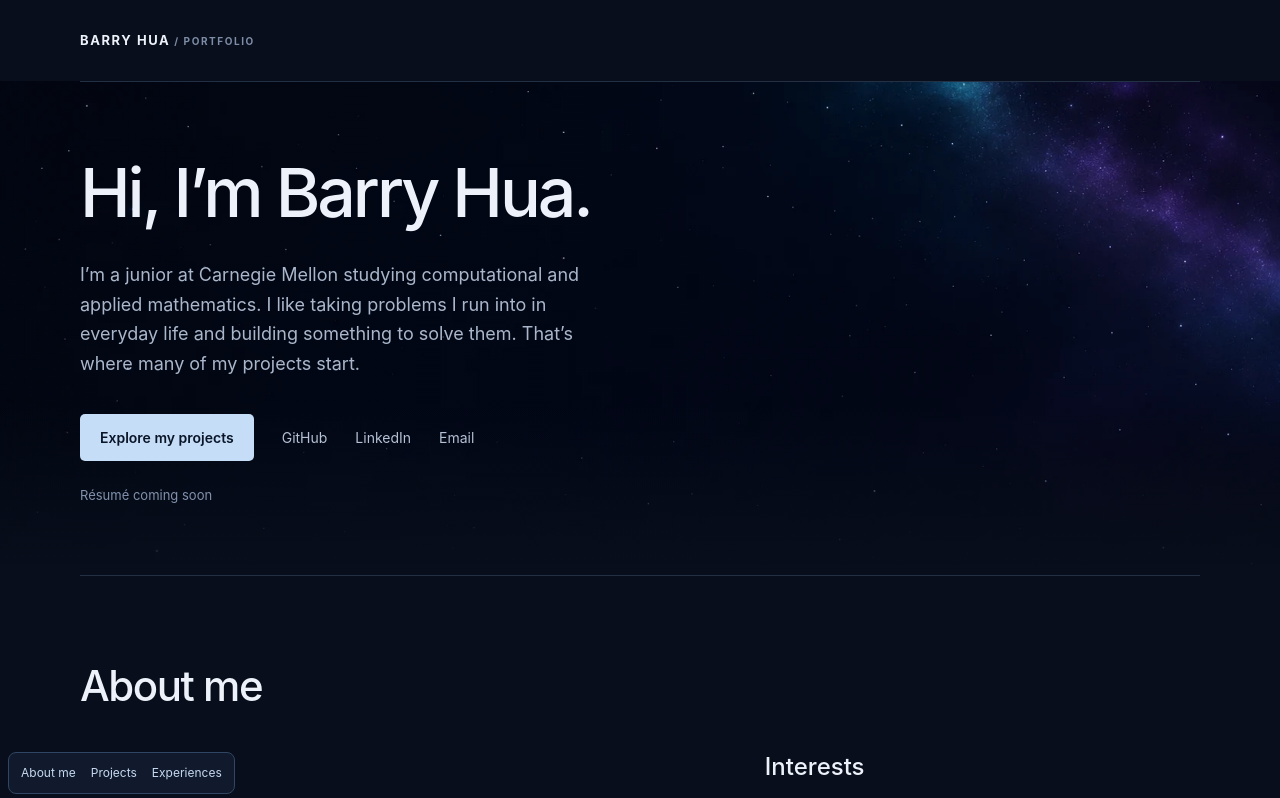
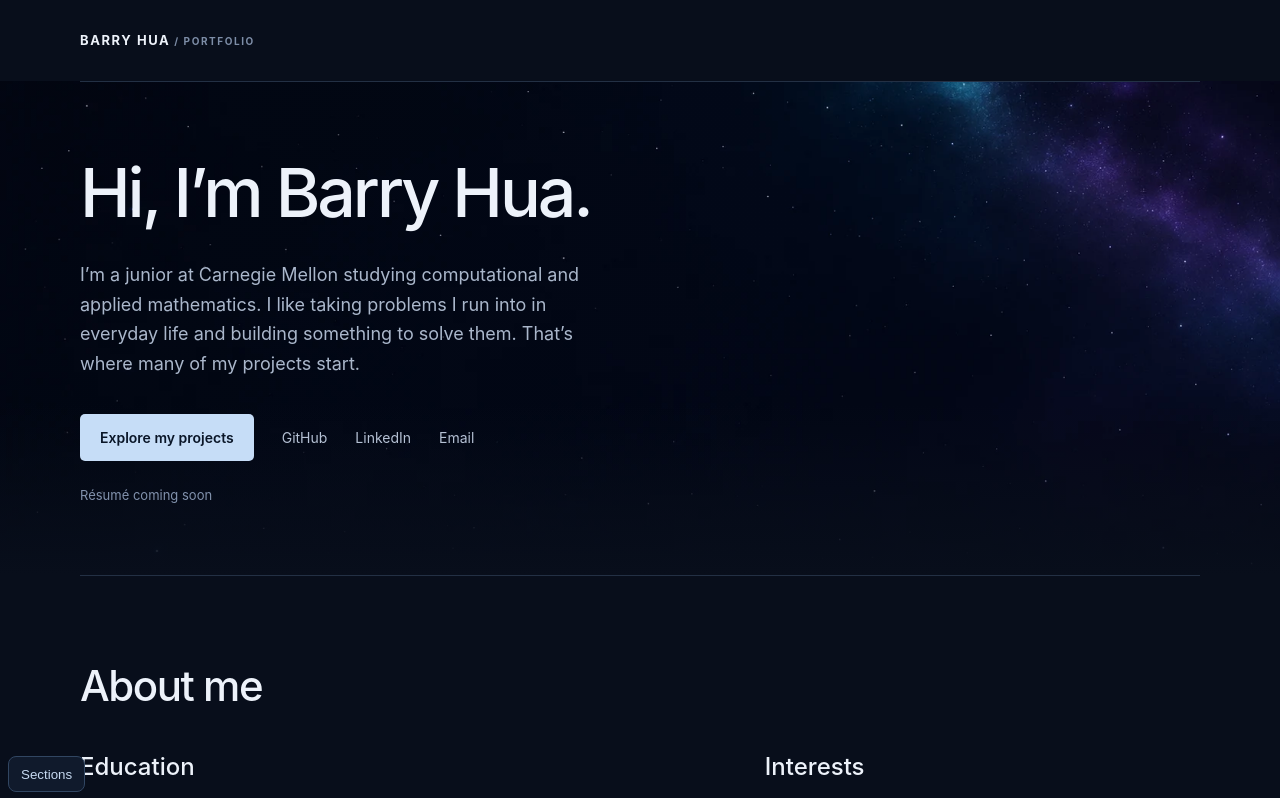
Before and after one commit to TakinaHua/takinahua.github.io, a React (Vite) app: page / in a window 1280 px wide. Shown: the top 798 px of the page. Built offline with nearby package versions, Linux system fonts and the light colour scheme.

Commit message:
feat: add subsection bars to the curved navigation rail

```diff
--- a/src/App.css
+++ b/src/App.css
@@ -172,111 +172,191 @@
 
 .compass-zone {
   position: fixed;
-  left: 0;
-  top: 50%;
+  inset: 50% auto auto 0;
   z-index: 3;
-  padding: 14px 12px 14px 5px;
+  padding: 12px 6px;
   transform: translateY(-50%);
-  pointer-events: auto;
 }
 
 .compass {
-  padding: 3px 0 3px 5px;
-  border-left: 1px solid #5a7798;
-  border-radius: 30% 0 0 30%;
-  opacity: .67;
-  transform: rotate(-5deg);
+  width: 106px;
+  opacity: .68;
+  transition: opacity 160ms ease, transform 160ms ease;
   transform-origin: left center;
-  transition: opacity 160ms ease, transform 160ms ease;
 }
 
 .compass-zone:hover .compass,
 .compass-zone:focus-within .compass {
   opacity: 1;
-  transform: rotate(0) scale(1.07);
+  transform: scale(1.04);
+}
+
+.compass-toggle {
+  display: none;
 }
 
 .compass ul {
-  display: grid;
-  gap: 3px;
+  padding: 0;
   margin: 0;
-  padding: 0;
   list-style: none;
 }
 
-.compass li:nth-child(2) {
-  transform: translateX(-3px);
+.compass-groups {
+  display: grid;
+  gap: 8px;
+}
+
+.compass-group:nth-child(2) {
+  padding-left: 7px;
+}
+
+.compass-group:nth-child(3) {
+  padding-left: 2px;
 }
 
 .compass a {
+  position: relative;
   display: flex;
   align-items: center;
-  gap: 5px;
-  padding: 4px 5px;
-  border-radius: 5px;
+  gap: 6px;
+  width: fit-content;
+  min-height: 24px;
+  padding: 1px 4px;
+  border-radius: 4px;
   color: #c6d9f1;
-  font-size: 12px;
+  font-size: 11px;
   white-space: nowrap;
 }
 
 .compass a::before {
+  flex: none;
+  width: 25px;
+  height: 2px;
+  border-radius: 2px;
+  background: currentColor;
   content: '';
-  width: 6px;
-  height: 1px;
-  background: currentColor;
 }
 
-.compass a:hover,
-.compass a:focus-visible,
-body:has(#about:target) .compass a[href="#about"],
-body:has(#projects:target) .compass a[href="#projects"],
-body:has(#experience:target) .compass a[href="#experience"] {
+.compass-main {
+  font-weight: 600;
+}
+
+.compass-subsections {
+  display: grid;
+  justify-items: start;
+}
+
+.compass-subsections li:nth-child(1) { margin-left: 4px; }
+.compass-subsections li:nth-child(2) { margin-left: 6px; }
+.compass-subsections li:nth-child(3) { margin-left: 8px; }
+.compass-subsections li:nth-child(4) { margin-left: 10px; }
+
+.compass a.compass-sub::before {
+  width: 11px;
+  opacity: .68;
+}
+
+.compass-sub span {
+  position: absolute;
+  left: calc(100% + 3px);
+  padding: 3px 8px;
+  border: 1px solid #314662;
+  border-radius: 5px;
+  background: #101a2c;
+  opacity: 0;
+  pointer-events: none;
+  transition: opacity 120ms ease;
+}
+
+.compass-sub:is(:hover, :focus-visible) span {
+  opacity: 1;
+}
+
+.compass a:is(:hover, :focus-visible) {
   background: #1a2c46;
   color: #fff;
 }
 
-@media (max-width: 1350px), (hover: none) {
+.compass a:focus-visible {
+  outline-offset: 0;
+}
+
+body:has(#about:target) .compass-main[href="#about"],
+body:has(#projects:target) .compass-main[href="#projects"],
+body:has(#experience:target) .compass-main[href="#experience"] {
+  color: #fff;
+  background: #1a2c46;
+}
+
+main :is(h3, article, .skill-group)[id] {
+  scroll-margin-top: 32px;
+}
+
+@media (max-width: 1350px), (hover: none), (max-height: 520px) {
   .compass-zone {
-    top: auto;
-    bottom: 0;
-    padding: 6px 8px calc(6px + env(safe-area-inset-bottom));
+    inset: auto auto calc(8px + env(safe-area-inset-bottom)) 8px;
+    display: grid;
+    justify-items: start;
+    gap: 6px;
+    padding: 0;
     transform: none;
+  }
+
+  .compass-toggle {
+    grid-row: 2;
+    display: block;
+    min-height: 36px;
+    padding: 5px 12px;
+    border: 1px solid #314662;
+    border-radius: 8px;
+    background: #101a2c;
+    color: #c6d9f1;
+    cursor: pointer;
+  }
+
+  .compass {
+    grid-row: 1;
+    display: none;
+    width: max-content;
+    max-height: calc(100dvh - 72px);
+    overflow-y: auto;
+    padding: 10px 12px;
+    border: 1px solid #314662;
+    border-radius: 8px;
+    background: #101a2c;
+  }
+
+  .compass[data-open="true"] {
+    display: block;
   }
 
   .compass,
   .compass-zone:hover .compass,
   .compass-zone:focus-within .compass {
-    padding: 3px 6px;
-    border: 1px solid #314662;
-    border-radius: 8px;
-    background: #101a2c;
     opacity: 1;
     transform: none;
   }
 
-  .compass ul {
-    display: flex;
+  .compass a {
+    min-height: 30px;
   }
 
-  .compass li:nth-child(2) {
-    transform: none;
-  }
-
-  .compass a {
-    padding: 7px 6px;
-  }
-
-  .compass a::before {
-    display: none;
+  .compass-sub span {
+    position: static;
+    padding: 0;
+    border: 0;
+    background: transparent;
+    opacity: 1;
   }
 
   footer {
-    margin-bottom: calc(56px + env(safe-area-inset-bottom));
+    margin-bottom: calc(48px + env(safe-area-inset-bottom));
   }
 }
 
 @media (prefers-reduced-motion: reduce) {
-  .compass {
+  .compass,
+  .compass-sub span {
     transition: none;
   }
 }
--- a/src/App.tsx
+++ b/src/App.tsx
@@ -1,4 +1,4 @@
-import { useEffect, useRef } from 'react'
+import { useEffect, useId, useRef, useState } from 'react'
 import './App.css'
 
 const skillGroups = [
@@ -23,14 +23,43 @@ const skillGroups = [
   },
 ]
 
+const compactCompass = '(max-width: 1350px), (hover: none), (max-height: 520px)'
+
 const compassStops = [
-  { id: 'about', label: 'About me' },
-  { id: 'projects', label: 'Projects' },
-  { id: 'experience', label: 'Experiences' },
+  {
+    id: 'about',
+    label: 'About me',
+    subsections: [
+      { id: 'education', label: 'Education' },
+      { id: 'interests', label: 'Interests' },
+      { id: 'programming-languages', label: 'Programming Languages' },
+      { id: 'frameworks', label: 'Frameworks' },
+    ],
+  },
+  {
+    id: 'projects',
+    label: 'Projects',
+    subsections: [
+      { id: 'atlas', label: 'Atlas' },
+      { id: 'fire-and-ice', label: 'Fire and Ice' },
+      { id: 'ev-optimization', label: 'EV Optimization' },
+    ],
+  },
+  {
+    id: 'experience',
+    label: 'Experiences',
+    subsections: [
+      { id: 'avary-ai', label: 'Avary AI' },
+      { id: 'bigbet-research', label: 'BigBet Research' },
+      { id: 'parasoft', label: 'Parasoft' },
+    ],
+  },
 ]
 
 function SectionCompass() {
   const dial = useRef<HTMLElement>(null)
+  const menuId = useId()
+  const [menuOpen, setMenuOpen] = useState(false)
 
   useEffect(() => {
     const nav = dial.current
@@ -40,7 +69,7 @@ function SectionCompass() {
     let wheelDistance = 0
 
     function spin(event: WheelEvent) {
-      if (event.ctrlKey || Math.abs(event.deltaX) > Math.abs(event.deltaY) || !event.deltaY) return
+      if (matchMedia(compactCompass).matches || event.ctrlKey || Math.abs(event.deltaX) > Math.abs(event.deltaY) || !event.deltaY) return
 
       event.preventDefault()
       const now = performance.now()
@@ -68,10 +97,32 @@ function SectionCompass() {
 
   return (
     <div className="compass-zone">
-      <nav className="compass" ref={dial} aria-label="Section compass">
-        <ul>
-          {compassStops.map(({ id, label }) => (
-            <li key={id}><a href={`#${id}`}>{label}</a></li>
+      <button
+        type="button"
+        className="compass-toggle"
+        aria-controls={menuId}
+        aria-expanded={menuOpen}
+        onClick={() => setMenuOpen(!menuOpen)}
+      >
+        Sections
+      </button>
+      <nav className="compass" id={menuId} ref={dial} aria-label="Section compass" data-open={menuOpen}>
+        <ul className="compass-groups">
+          {compassStops.map(({ id, label, subsections }) => (
+            <li key={id} className="compass-group">
+              <a className="compass-main" href={`#${id}`} onClick={() => setMenuOpen(false)}>
+                <span>{label}</span>
+              </a>
+              <ul className="compass-subsections">
+                {subsections.map(({ id, label }) => (
+                  <li key={id}>
+                    <a className="compass-sub" href={`#${id}`} onClick={() => setMenuOpen(false)}>
+                      <span>{label}</span>
+                    </a>
+                  </li>
+                ))}
+              </ul>
+            </li>
           ))}
         </ul>
       </nav>
```
